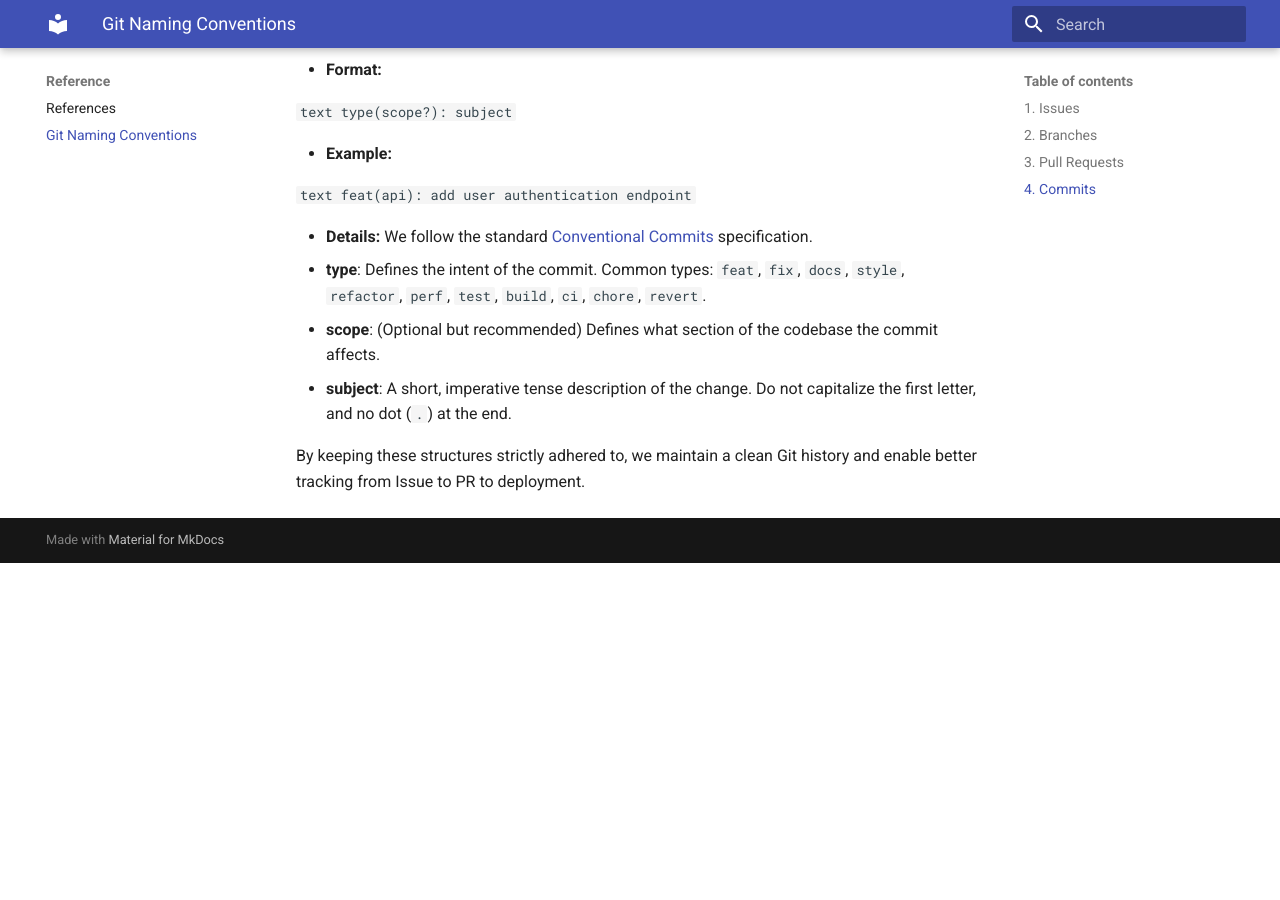
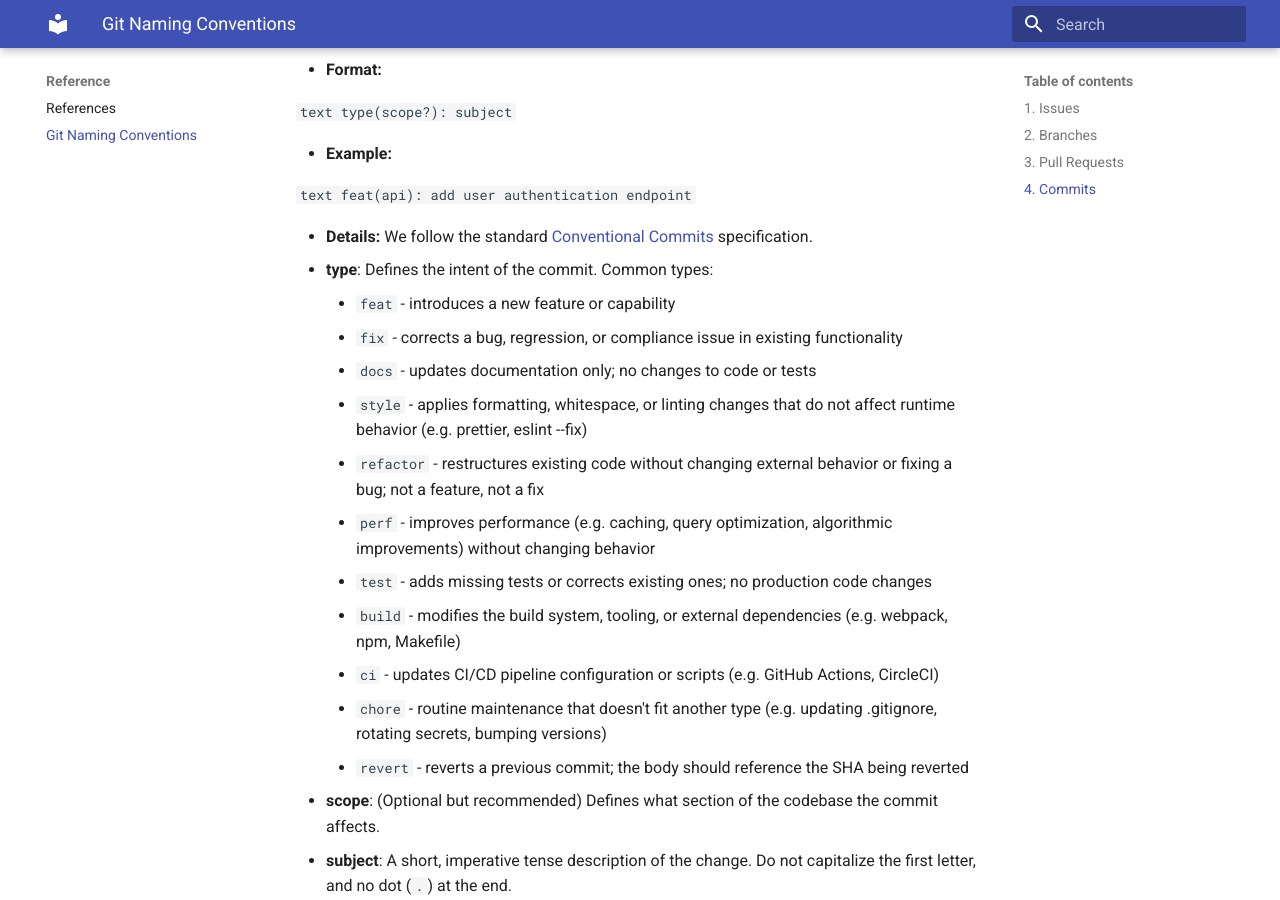
Before and after one commit to KN-IgnITe/tapcast, an MkDocs documentation site: the page built from docs/reference/git-naming-conventions.md, in a window 1280 px wide and 900 px high, scrolled down 1582 px. Built offline with MkDocs 1.6.1 and Material for MkDocs 9.7.7, drawn with Linux system fonts in a browser that asks for light colours; before the commit the page ends 2145 px from its top, so only the background shows below that.

Commit message:
docs(git): commit type usage

````diff
--- a/docs/reference/git-naming-conventions.md
+++ b/docs/reference/git-naming-conventions.md
@@ -59,7 +59,19 @@ For the rationale behind these rules, see the [ADR: Branch, Pull Request, and Is
   ```
 
 * **Details:** We follow the standard [Conventional Commits](https://www.conventionalcommits.org/) specification.
-  * **type**: Defines the intent of the commit. Common types: `feat`, `fix`, `docs`, `style`, `refactor`, `perf`, `test`, `build`, `ci`, `chore`, `revert`.
+  * **type**: Defines the intent of the commit. Common types:
+    * `feat` - introduces a new feature or capability
+    * `fix` - corrects a bug, regression, or compliance issue in existing functionality
+    * `docs` - updates documentation only; no changes to code or tests
+    * `style` - applies formatting, whitespace, or linting changes that do not affect runtime behavior (e.g. prettier, eslint --fix)
+    * `refactor` - restructures existing code without changing external behavior or fixing a bug; not a feature, not a fix
+    * `perf` - improves performance (e.g. caching, query optimization, algorithmic improvements) without changing behavior
+    * `test` - adds missing tests or corrects existing ones; no production code changes
+    * `build` - modifies the build system, tooling, or external dependencies (e.g. webpack, npm, Makefile)
+    * `ci` - updates CI/CD pipeline configuration or scripts (e.g. GitHub Actions, CircleCI)
+    * `chore` - routine maintenance that doesn't fit another type (e.g. updating .gitignore, rotating secrets, bumping versions)
+    * `revert` - reverts a previous commit; the body should reference the SHA being reverted
+
   * **scope**: (Optional but recommended) Defines what section of the codebase the commit affects.
   * **subject**: A short, imperative tense description of the change. Do not capitalize the first letter, and no dot (`.`) at the end.
 
````
